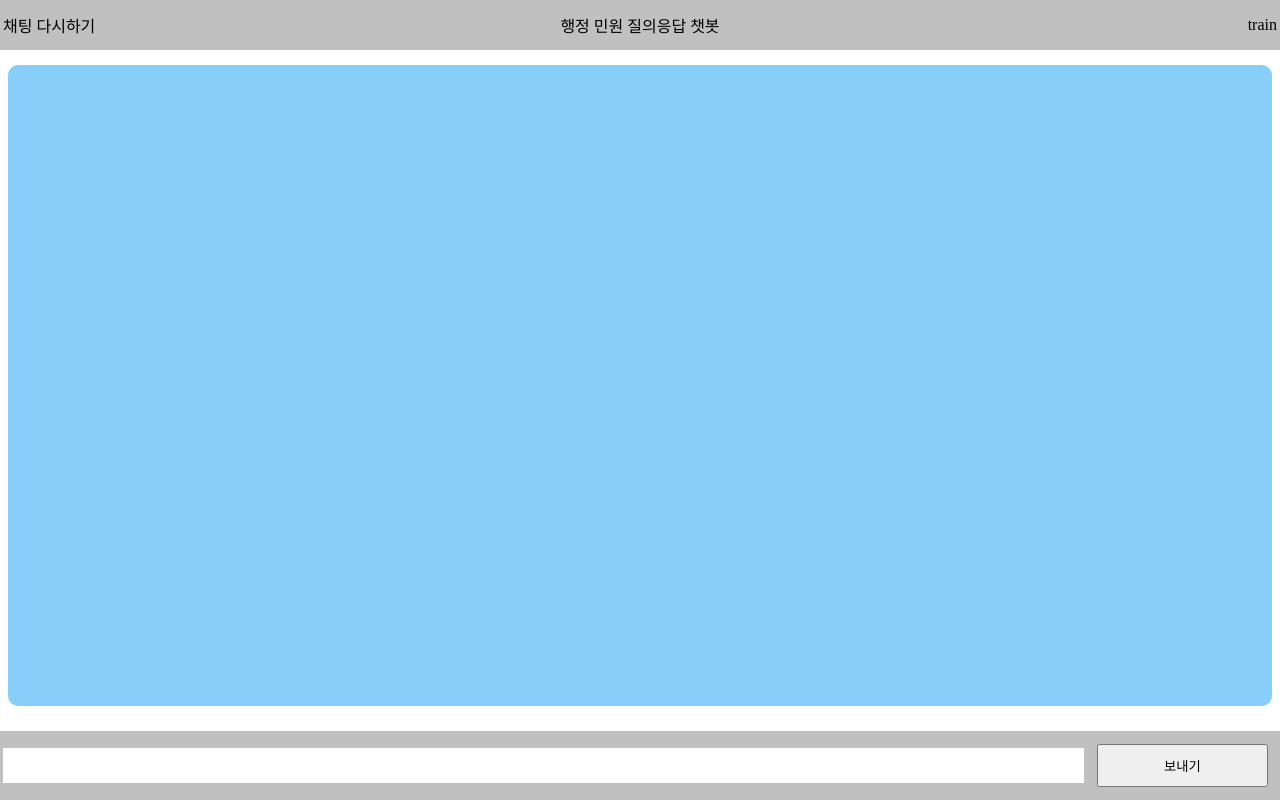
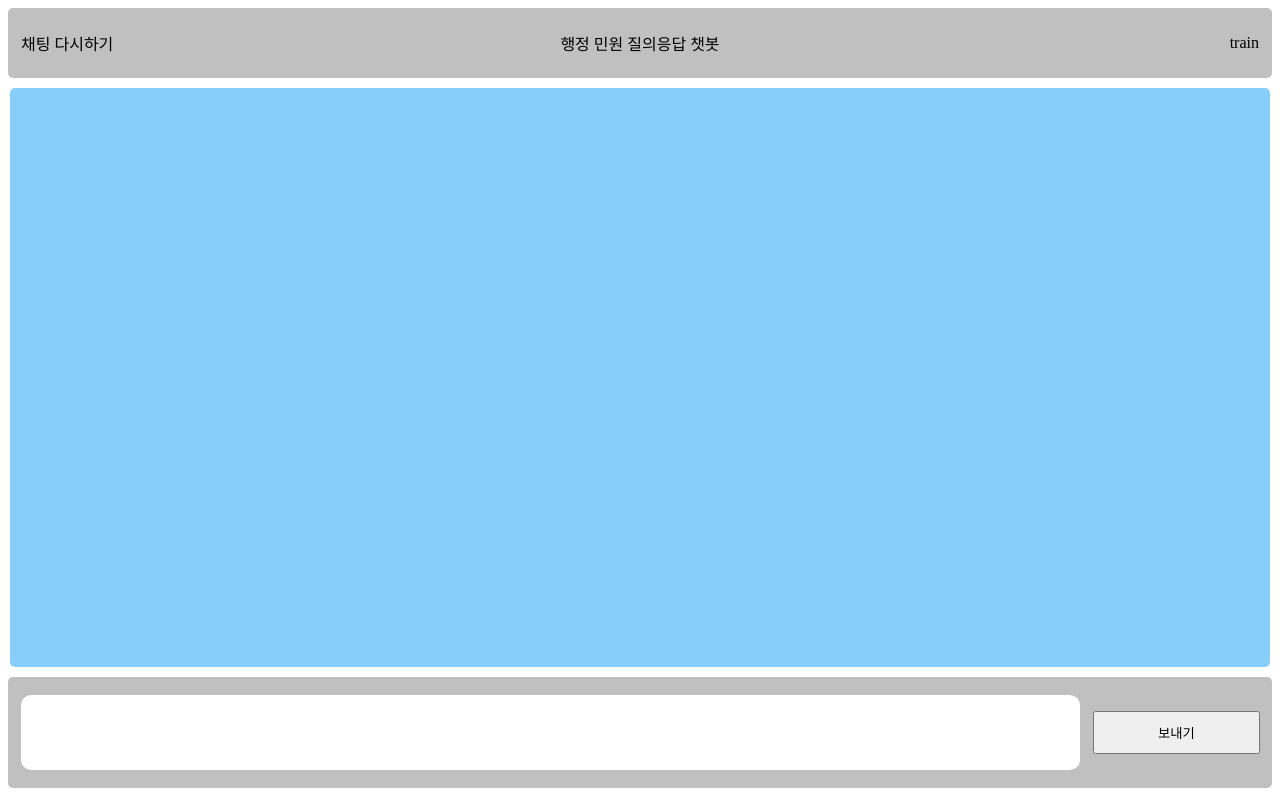
Before and after one commit to chaewonjeong/django_chatbot, a Django app: page /chathome/ in a window 1280 px wide. Run offline with Django 4.2, Linux system fonts and the light colour scheme.

Commit message:
채팅창 layout 디자인 변경

```diff
--- a/templates/home.html
+++ b/templates/home.html
@@ -18,7 +18,7 @@
 
             addtext = "<div style='margin:20px 0;text-align:right'><span style='background-color: silver;padding:7px; margin: 7px; border-radius: 10px;'>" + ctext + "</span></div>"
             document.getElementById("chatbox").innerHTML += addtext;
-            {#document.getElementById("chattext").value = "";#}
+            document.getElementById("chattext").value = "";
 
             bottext = "<div style='margin:20px 0;text-align:left'><span style='background-color: white;padding:7px; margin: 7px; border-radius: 10px;'>하이</span></div>"
             document.getElementById("chatbox").innerHTML += bottext;
@@ -49,58 +49,74 @@
     {% endblock %}
     {% block styles %}
         <style>
+            .chat-container {
+                display: grid;
+                grid-template-rows: auto 1fr auto; /* 위 / 채팅 본문 / 아래 간격 */
+                min-height: 100%; /* 최소 화면 높이 유지 */
+            }
+
             .chat-header {
-            position:fixed;
-            left:0;
-            top:0;
-            width:100%;
-            padding:10px 0;
-            background-color:silver;
-            text-aLign:center;
+                background-color: silver;
+                padding: 20px 0;
+                text-align: center;
+                border-radius: 5px;
             }
+
+            .chat-box {
+                background-color: lightskyblue;
+                overflow-y: scroll;
+                overflow-x: hidden;
+                max-height: calc(100vh - 120px); /* 헤더와 푸터의 높이를 뺀 나머지 높이 */
+                border-radius: 5px;
+                margin: 10px; /* 위아래 간격을 조절 */
+                margin-right: 2px;
+                margin-left: 2px;
+            }
+
             .chat-footer {
-            position:fixed;
-            left:0;
-            bottom:0;
-            width:100%;
-            padding:10px 0;
-            background-color: silver;
-            text-aLign:center;
-            color: white;
+                background-color: silver;
+                padding: 15px 0;
+                padding-left: 10px;
+                border-radius: 5px;
+                text-align: center;
+                color: white;
             }
 
             a:link, a:visited {
-              color: black;
+                color: black;
                 text-decoration: none;
             }
         </style>
     {% endblock %}
 </head>
 <body style="height:100%;background-color: white;">
+<div class="chat-container">
+
     <div id="chattitle" class="chat-header">
         <table width="100%">
             <tr>
                 <td width="25%" align="left">
-                    <a href="/chathome/">채팅 다시하기</a>
+                    <a href="/chathome/" style="padding: 10px">채팅 다시하기</a>
                 </td>
                 <td width="50%" align="center">
                     <a href="/chathome/">행정 민원 질의응답 챗봇</a>
                 </td>
                 <td width="25%" align="right">
-                    <span onclick="chatTrain()" style="cursor:pointer;">train</span>
+                    <span onclick="chatTrain()" style="cursor:pointer; padding: 10px">train</span>
                 </td>
             </tr>
         </table>
     </div>
 
-    <div id = "chatbox" style="margin-top:65px;margin-bottom:23px; background-color: lightskyblue;overflow-y:scroll;overflow-x:hidden;max-height:100vh;border-radius: 10px;">
+    <div id = "chatbox" class="chat-box">
+        {#채팅시작#}
+    </div>
 
-    </div>
     <div id="userchat" class="chat-footer" >
         <table width="100%">
             <tr>
                 <td width="85%" align="left">
-                    <input id="chattext" type="text" style="padding:10px 0;width: 100%;border:solid 0px;">
+                    <input id="chattext" type="text" style="padding:30px 0;width: 100%;border:solid 0px;border-radius: 10px;">
                 </td>
                 <td width="15%">
                     <button style="padding: 10px; width: 90%;" onclick="sendAsk()">보내기</button>
@@ -108,5 +124,6 @@
             </tr>
         </table>
     </div>
+</div>
 </body>
 </html>
```
